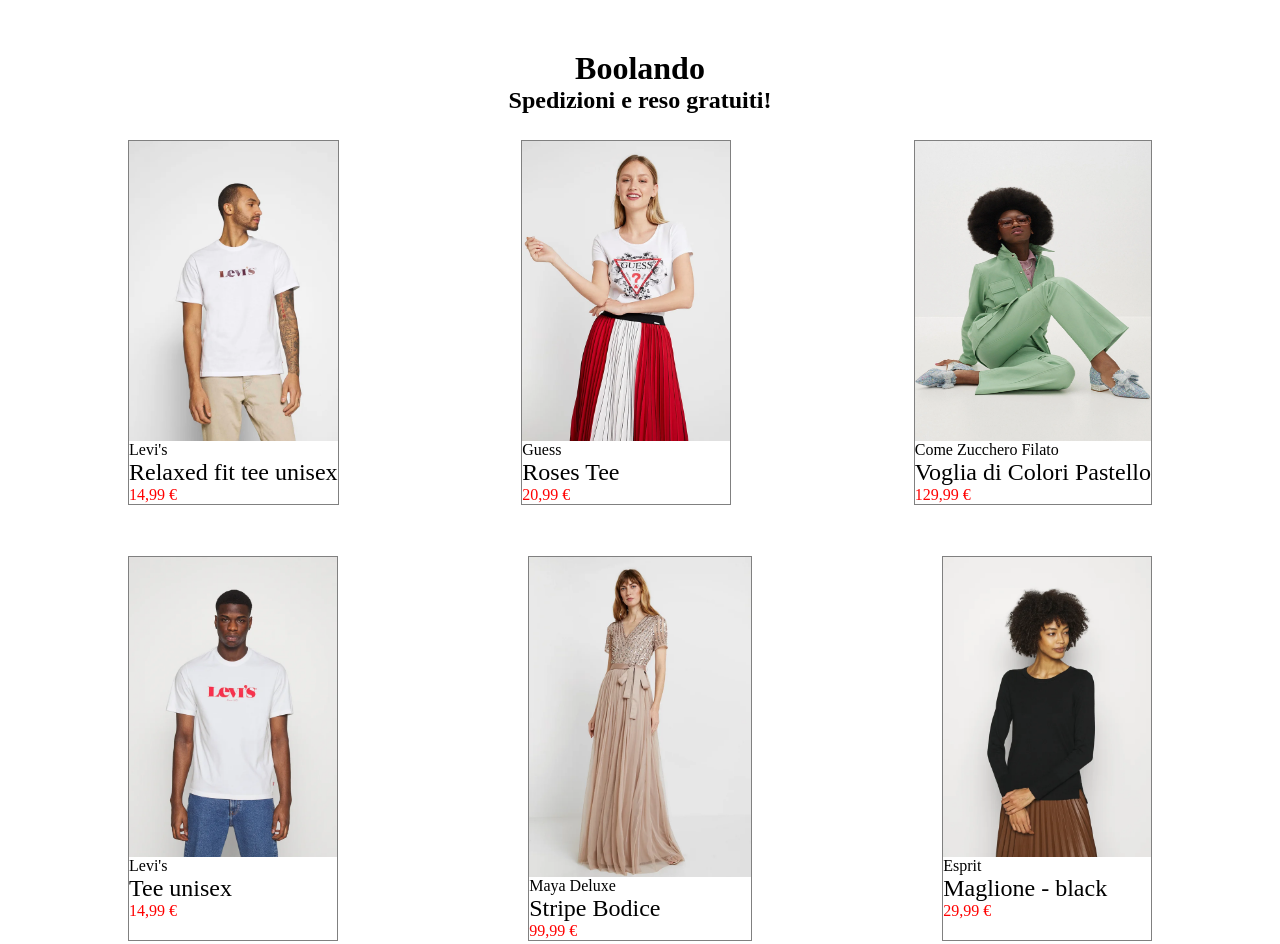
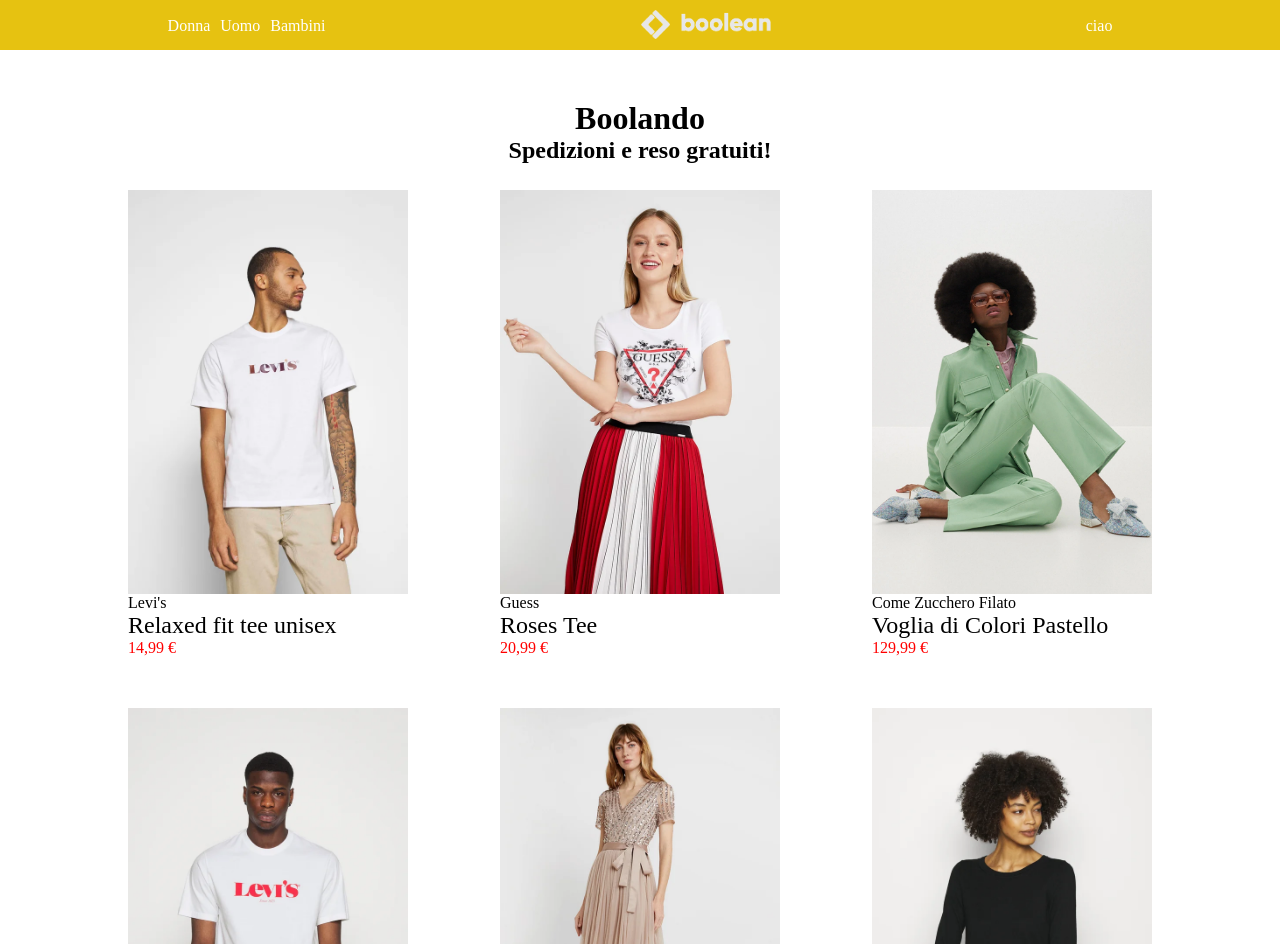
Before and after one commit to LaraPsc123/html-css-boolando, a plain HTML site: page index.html in a window 1280 px wide. Shown: the top 944 px of the page. Drawn offline with Linux system fonts and the light colour scheme.

Commit message:
ADD: final page index

```diff
--- a/css/app.css
+++ b/css/app.css
@@ -24,8 +24,8 @@ ol {
     margin-bottom: 5%;
 }
 
-/* intestazione*/
-.page-header {
+/* paragrafo*/
+.bottom-nav {
     padding-top: 50px;
     text-align: center;
     margin-bottom: 2%;
@@ -36,15 +36,11 @@ ol {
     display: flex;
     flex-direction: column;
 
-    border: 1px solid gray;
 
 }
 
-/* image1*/
 
-.img {
-    height: 300px;
-}
+
 
 /* dimensione scritte*/
 .brand {
@@ -60,6 +56,33 @@ ol {
     color: red;
 }
 
-#maya {
-    height: 320px;
+img {
+    width: 280px;
 }
+
+.page-header {
+    background-color: rgb(230, 194, 17);
+    height: 50px;
+    padding: 10px;
+}
+
+.top-nav {
+    display: flex;
+    justify-content: space-around;
+    align-items: center;
+}
+
+.list {
+    display: flex;
+    gap: 10px;
+    color: white;
+
+}
+
+.logo {
+    width: 130px;
+}
+
+.hello {
+    color: white;
+}
--- a/index.html
+++ b/index.html
@@ -10,11 +10,25 @@
 
 
 <body>
-    <!-- intestazione-->
+    <!--intestazione-->
     <header class="page-header">
+        <div class="top-nav">
+            <ul class="list">
+                <li>Donna</li>
+                <li>Uomo</li>
+                <li>Bambini</li>
+            </ul>
+            <a href=""> <img class="logo" src="./img/boolean-logo.png" alt=""></a>
+            <div class="hello">ciao</div>
+
+        </div>
+
+    </header>
+    <!-- paragrafo-->
+    <div class="bottom-nav">
         <h1>Boolando</h1>
         <h2>Spedizioni e reso gratuiti!</h2>
-    </header>
+    </div>
 
     <!-- prima sezione-->
     <section>
@@ -55,7 +69,7 @@
                 </div>
 
                 <div class="card">
-                    <img id="maya" src="./img/5.webp" alt="">
+                    <img class="img" src="./img/5.webp" alt="">
                     <span class="brand">Maya Deluxe</span>
                     <span class="y">Stripe Bodice</span>
                     <span class="x">99,99 €</span>
@@ -76,6 +90,8 @@
 
 
 
+
+
 </body>
 
 
```
Also changed, not shown: img/boolean-logo.png (added).
